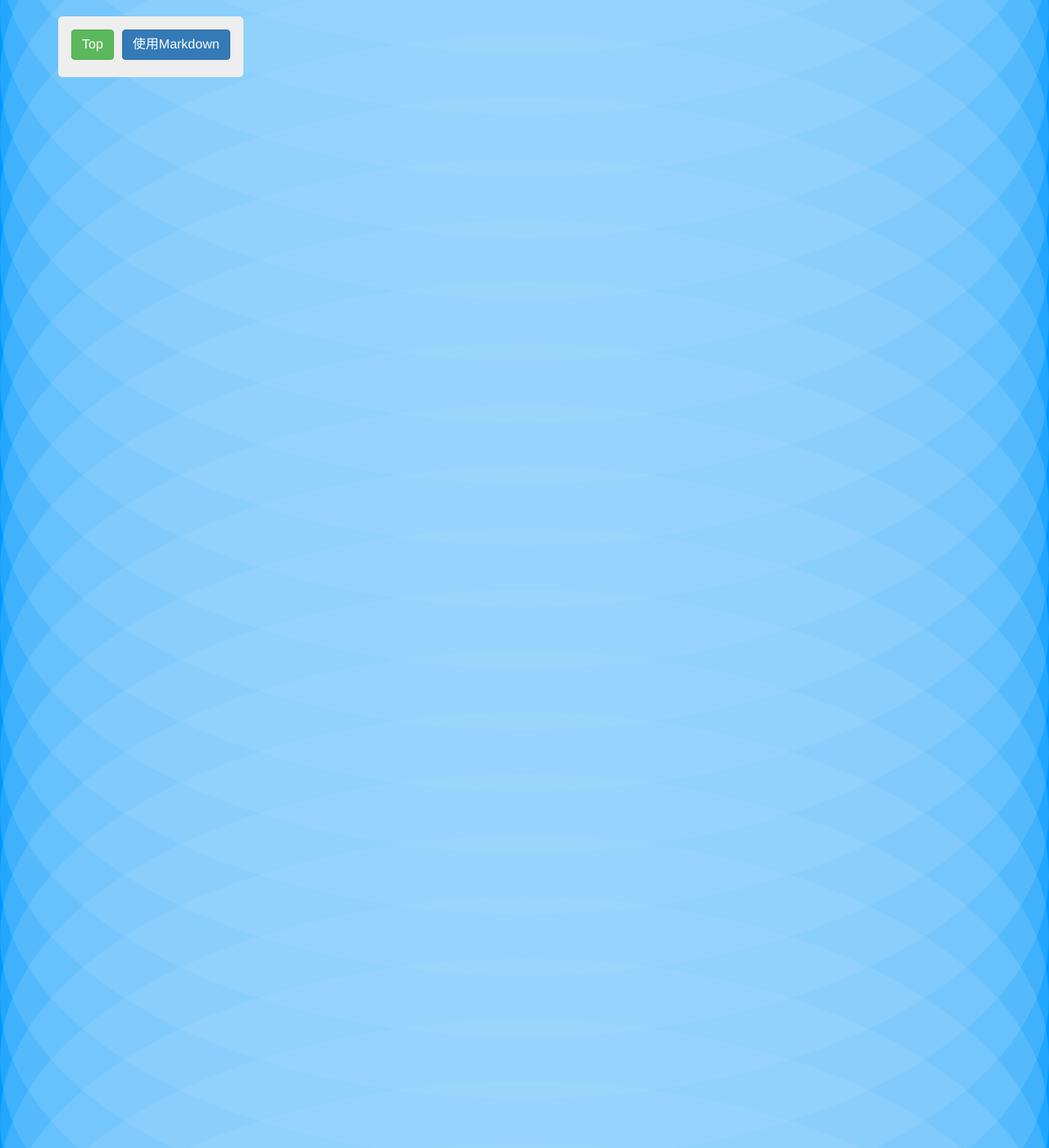
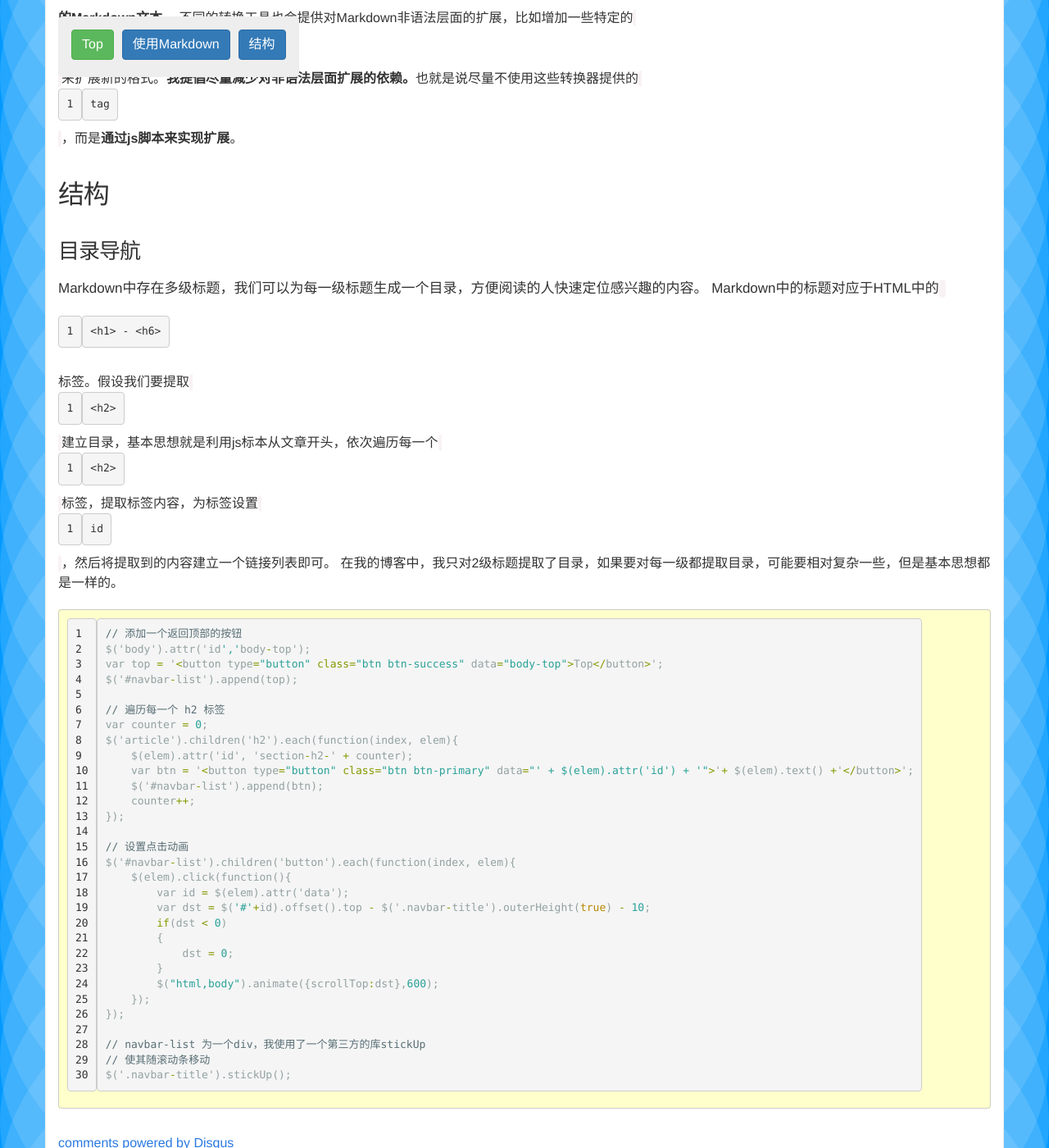
Before and after one commit to Gemini2015/gemini2015.github.io, a Jekyll site: the page built from _posts/2015-05-22-markdown-process.markdown, in a window 1280 px wide and 1400 px high, scrolled down 808 px. Shown: the whole window at 82% size. Built offline with Jekyll 4.4.1, drawn with Linux system fonts in a browser that asks for light colours; nearby versions of some CDN libraries; comment, search, counter and statistics services are not loaded; a style sheet for code colours, icons or effects is not loaded; some of the changed text lies outside the part shown.

Commit message:
update markdown

````diff
--- a/_posts/2015-05-22-markdown-process.markdown
+++ b/_posts/2015-05-22-markdown-process.markdown
@@ -2,17 +2,60 @@
 layout:	post
 title:	Markdown后期处理
 date:	2015-05-22 21:34:56
-categories:	markdown-process
-description: 关于Markdown后期处理的一些实践
-codelang: md
+categories:	web
+description: 对由Markdown渲染出的HTML进行后期处理的一些实践
+codelang: js
 ---
 
-Markdown是一个轻量级的标记语言，同强大的HTML相比，它书写简单，冗余符号较少，易于学习。在保证最简单的语法的同时，对主流常用的格式均提供了支持。
+Markdown是一个轻量级的标记语言，同强大的HTML相比，它书写简单，冗余符号较少，易于学习。在保证最简单的语法的同时，对主流常用的文本格式均提供了支持。
 我是从搭建这个博客时开始接触Markdown，至今已有一年有余。已经使用Markdown写了十几篇博文，爱不释手。
-
+本文的内容主要是记录对由Markdown渲染出来的HTML进行后期处理的一些实践。更准确的来说，**本文主要是对基于Github Pages的博文进行后期处理。**
 
 ## 使用Markdown
 
 1.  首先，使用Markdown提供的标记书写出文章，一般Markdown文件的后缀名为`.md`或者`.markdown`。
-2.  然后可以通过其它工具将Markdown文章渲染出来，或者转换成其它格式，如HTML，LaTex等。
+2.  然后可以通过其它转换工具将Markdown文章渲染出来，或者转换成其它格式，如HTML，LaTex等。
 3.  如果生成的是HTML，再搭配一份CSS，就可以将文章渲染成一个优雅的页面。
+
+Markdown存在着很多风格，不同的风格对标准Markdown语法的解释有些不一样。**本文是基于`Github风格`的Markdown文本。**
+不同的转换工具也会提供对Markdown非语法层面的扩展，比如增加一些特定的`tag`来扩展新的格式。**我提倡尽量减少对非语法层面扩展的依赖。**也就是说尽量不使用这些转换器提供的`tag`，而是**通过js脚本来实现扩展**。
+
+## 结构
+
+### 目录导航
+Markdown中存在多级标题，我们可以为每一级标题生成一个目录，方便阅读的人快速定位感兴趣的内容。
+Markdown中的标题对应于HTML中的`<h1> - <h6>`标签。假设我们要提取`<h2>`建立目录，基本思想就是利用js标本从文章开头，依次遍历每一个`<h2>`标签，提取标签内容，为标签设置`id`，然后将提取到的内容建立一个链接列表即可。
+在我的博客中，我只对2级标题提取了目录，如果要对每一级都提取目录，可能要相对复杂一些，但是基本思想都是一样的。
+
+```
+// 添加一个返回顶部的按钮
+$('body').attr('id','body-top');
+var top = '<button type="button" class="btn btn-success" data="body-top">Top</button>';
+$('#navbar-list').append(top);
+
+// 遍历每一个 h2 标签
+var counter = 0;
+$('article').children('h2').each(function(index, elem){
+	$(elem).attr('id', 'section-h2-' + counter);
+    var btn = '<button type="button" class="btn btn-primary" data="' + $(elem).attr('id') + '">'+ $(elem).text() +'</button>';
+    $('#navbar-list').append(btn);
+    counter++;
+});
+
+// 设置点击动画
+$('#navbar-list').children('button').each(function(index, elem){
+    $(elem).click(function(){
+        var id = $(elem).attr('data');
+        var dst = $('#'+id).offset().top - $('.navbar-title').outerHeight(true) - 10;
+        if(dst < 0)
+        {
+            dst = 0;
+        }
+        $("html,body").animate({scrollTop:dst},600);
+    });
+});
+
+// navbar-list 为一个div，我使用了一个第三方的库stickUp
+// 使其随滚动条移动
+$('.navbar-title').stickUp();
+```
````
